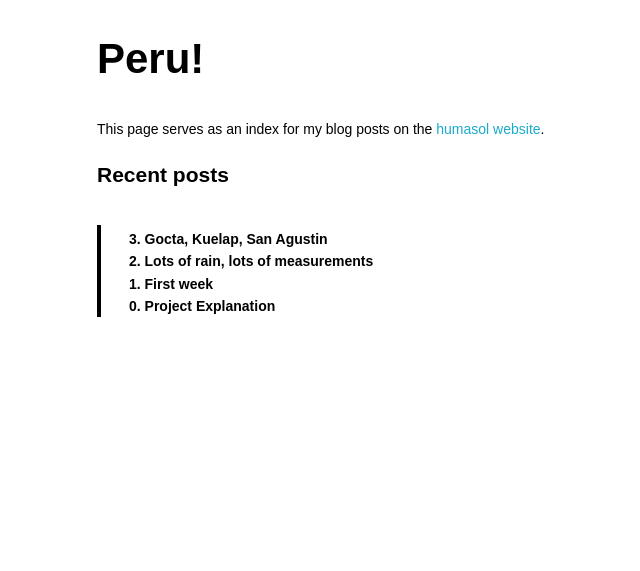
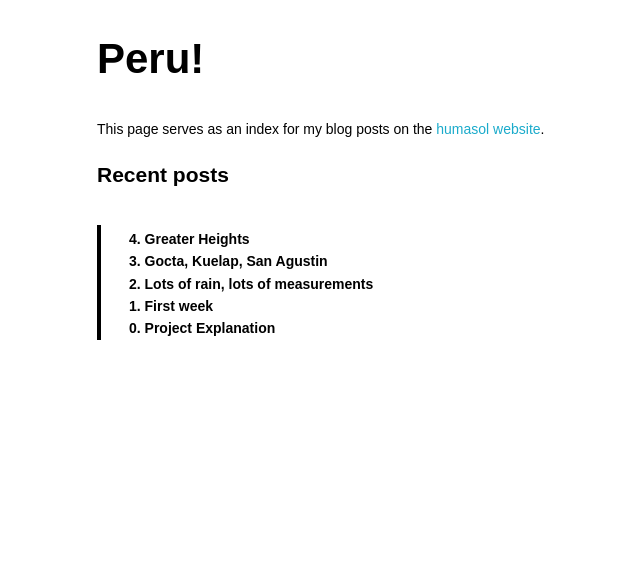
Before and after one commit to RobbertH/robberth.github.io, a Jekyll site: the page built from peru.html, in a window 1280 px wide. Shown: the part 350-921 px from the top of the page, without its empty margins (143-783 px from the left). Built offline with Jekyll 4.4.1, drawn with Linux system fonts in a browser that asks for light colours; grey boxes are pictures that could not be loaded.

Commit message:
greater heights

```diff
--- a/peru.html
+++ b/peru.html
@@ -12,6 +12,10 @@ layout: default
 
    <div class="postlist">
          <ul>
+           <li>
+             <a class="post-link" href="http://www.humasol.be/2016/08/05/greater-heights/">4. Greater Heights</a>
+           </li>
+
            <li>
              <a class="post-link" href="http://www.humasol.be/2016/07/20/gocta-kuelap-san-agustin/">3. Gocta, Kuelap, San Agustin</a>
            </li>
```
